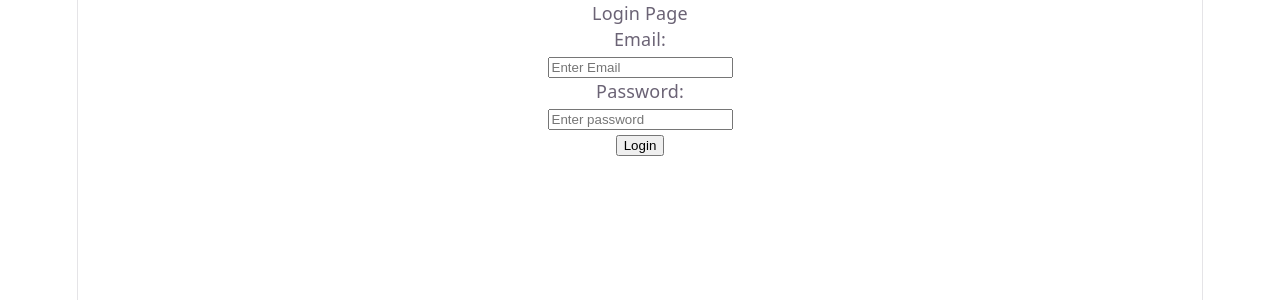
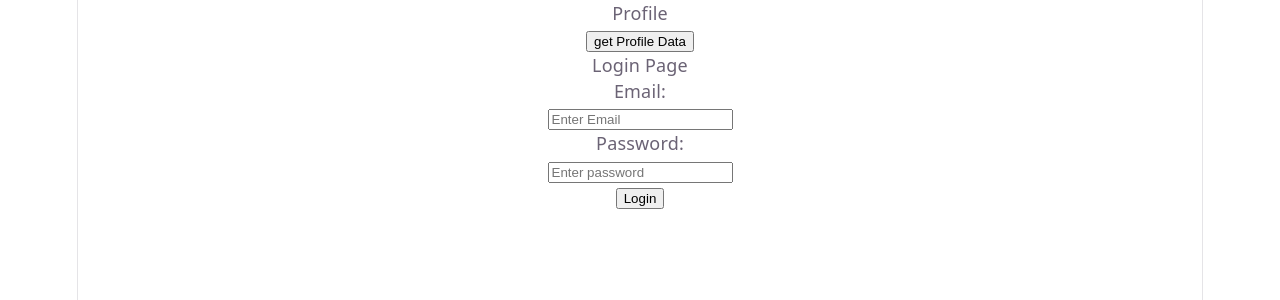
Before and after one commit to mohammad-salman0/LoginReact, a React (Vite) app in the folder login/: page / in a window 1280 px wide. Shown: the top 300 px of the page. Built offline with nearby package versions, Linux system fonts and the light colour scheme.

Commit message:
integrating get user info feature

```diff
--- a/login/src/App.jsx
+++ b/login/src/App.jsx
@@ -1,9 +1,11 @@
 import "./App.css";
 import Login from "./components/login";
+import Profile from "./components/Profile";
 
 function App() {
   return (
     <>
+      <Profile></Profile>
       <Login></Login>
     </>
   );
--- a/login/src/components/Login.jsx
+++ b/login/src/components/Login.jsx
@@ -18,7 +18,8 @@ export default function Login() {
         //email: john@mail.com
         alert("login success"); // password : changeme
         console.log("you logged in :", res);
-      })
+        localStorage.setItem("token", JSON.stringify(res.data.access_token)); // storing the jwt token
+      }) // returned by the api in local storage
       .catch((err) => {
         alert("wrong credentials entered");
         console.log("loggin falied", err);
--- /dev/null
+++ b/login/src/components/Profile.jsx
@@ -0,0 +1,39 @@
+import axios from "axios";
+import { useState } from "react";
+export default function Profile() {
+  let [userData, setUserData] = useState();
+  let getProfileData = () => {
+    let token = JSON.parse(localStorage.getItem("token"));
+    console.log(token);
+    let config = {
+      headers: {
+        Authorization: `Bearer ${token}`,
+      },
+    };
+
+    axios
+      .get("https://api.escuelajs.co/api/v1/auth/profile", config)
+      .then((res) => {
+        console.log(res);
+        setUserData(res.data);
+      })
+      .catch((err) => {
+        console.log(err);
+      });
+  };
+  return (
+    <div>
+      <p>Profile</p>
+      <button onClick={getProfileData}>get Profile Data</button>
+      {/* <button onClick={handleLogOut}>Log Out</button> */}
+
+      {userData && (
+        <div>
+          <p>Name: {userData?.name || "N/A"}</p>
+          <p>Email: {userData?.email || "N/A"}</p>
+          <p>Password: {userData?.password || "N/A"}</p>
+        </div>
+      )}
+    </div>
+  );
+}
```
